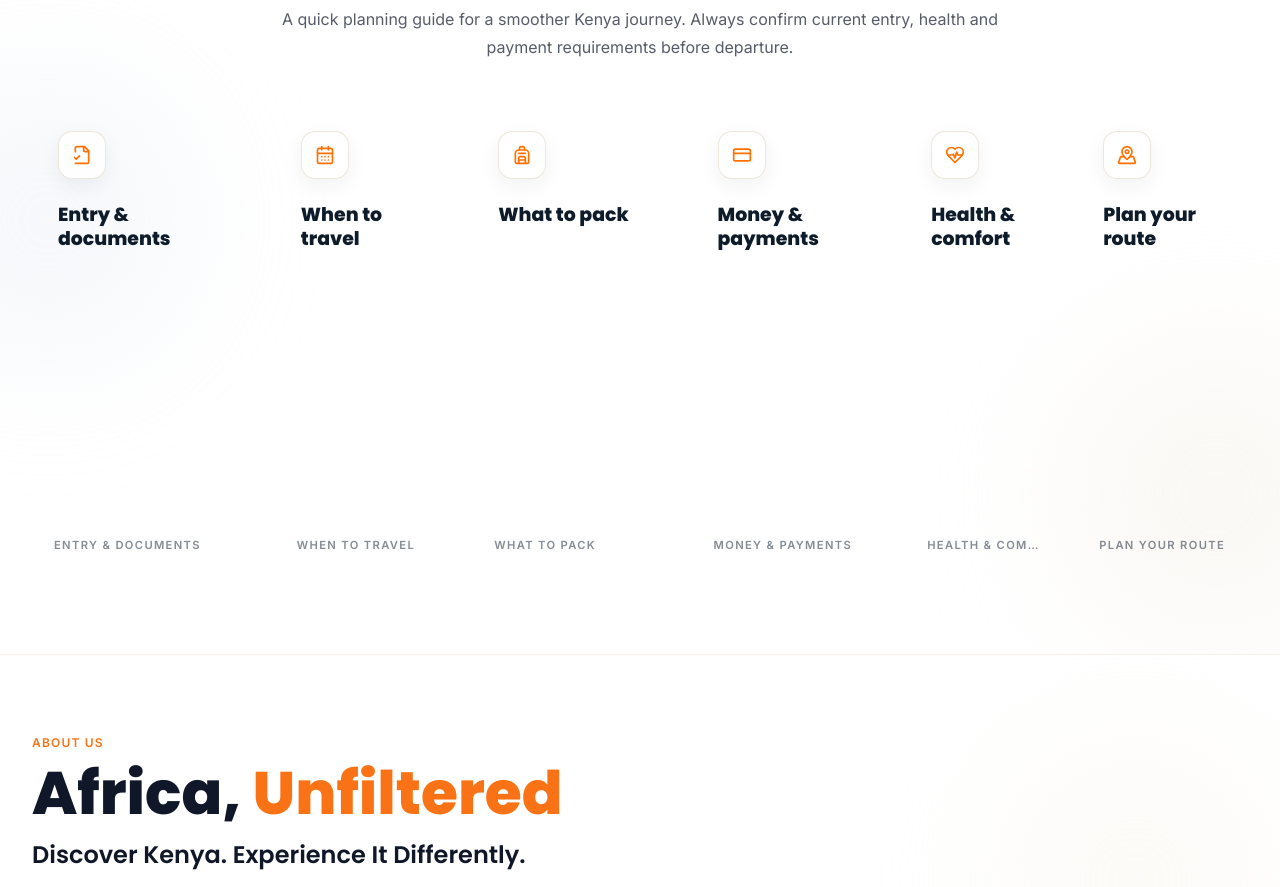
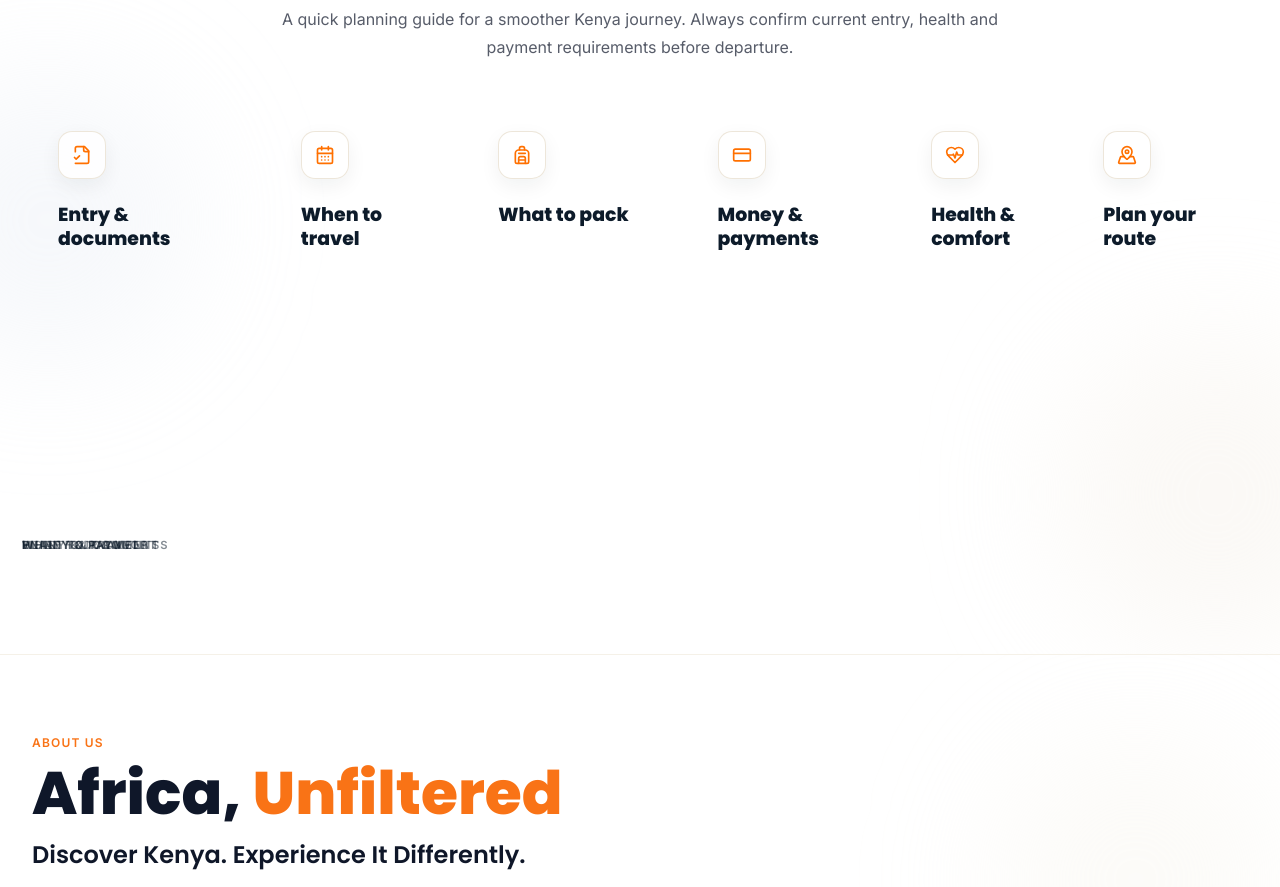
Before and after one commit to Sheddymae/bahari-asili-safaris, a Next.js app: page / in a window 1280 px wide. Shown: the part 1082-1969 px from the top of the page. Built offline with nearby package versions, Linux system fonts and the light colour scheme; no server answers; the database is empty.

Commit message:
Fix expanding tab layout and type safety

```diff
--- a/components/TravelerEssentials.tsx
+++ b/components/TravelerEssentials.tsx
@@ -2,7 +2,7 @@
 
 import Link from 'next/link';
 import { ArrowRight, Backpack, CalendarDays, CreditCard, FileCheck2, HeartPulse, MapPinned } from 'lucide-react';
-import { useState } from 'react';
+import { useState, type CSSProperties } from 'react';
 import AnimateOnScroll from '@/components/AnimateOnScroll';
 import { useLanguage } from '@/contexts/LanguageContext';
 import { travelerEssentialsTranslations } from '@/lib/traveler-essentials-i18n';
@@ -280,8 +280,8 @@ export default function TravelerEssentials() {
             const width = index === displayedIndex ? 40 : 12;
 
             return (
-              <AnimateOnScroll key={`${locale}-${index}-${title}`} direction="up" delay={index * 45}>
               <Link
+                key={`${locale}-${index}-${title}`}
                 href={href}
                 aria-label={title}
                 aria-current={isActive ? 'true' : undefined}
@@ -289,7 +289,7 @@ export default function TravelerEssentials() {
                 onFocus={() => setHoveredIndex(index)}
                 onClick={() => setActiveIndex(index)}
                 className={`travel-smart-card group block h-full focus:outline-none focus-visible:ring-2 focus-visible:ring-safari-400 focus-visible:ring-offset-4 ${isActive ? 'is-active' : ''}`}
-                  style={{ '--travel-card-width': `${width}%` } as React.CSSProperties}
+                style={{ '--travel-card-width': `${width}%` } as CSSProperties}
               >
                 <div className="travel-smart-card-inner">
                   <div className="travel-smart-card-icon" aria-hidden="true">
@@ -309,7 +309,6 @@ export default function TravelerEssentials() {
 
                 <span className="travel-smart-tab-hint" aria-hidden="true">{title}</span>
               </Link>
-              </AnimateOnScroll>
             );
           })}
         </div>
```
Lines whose indentation alone changed are shown as unchanged.
